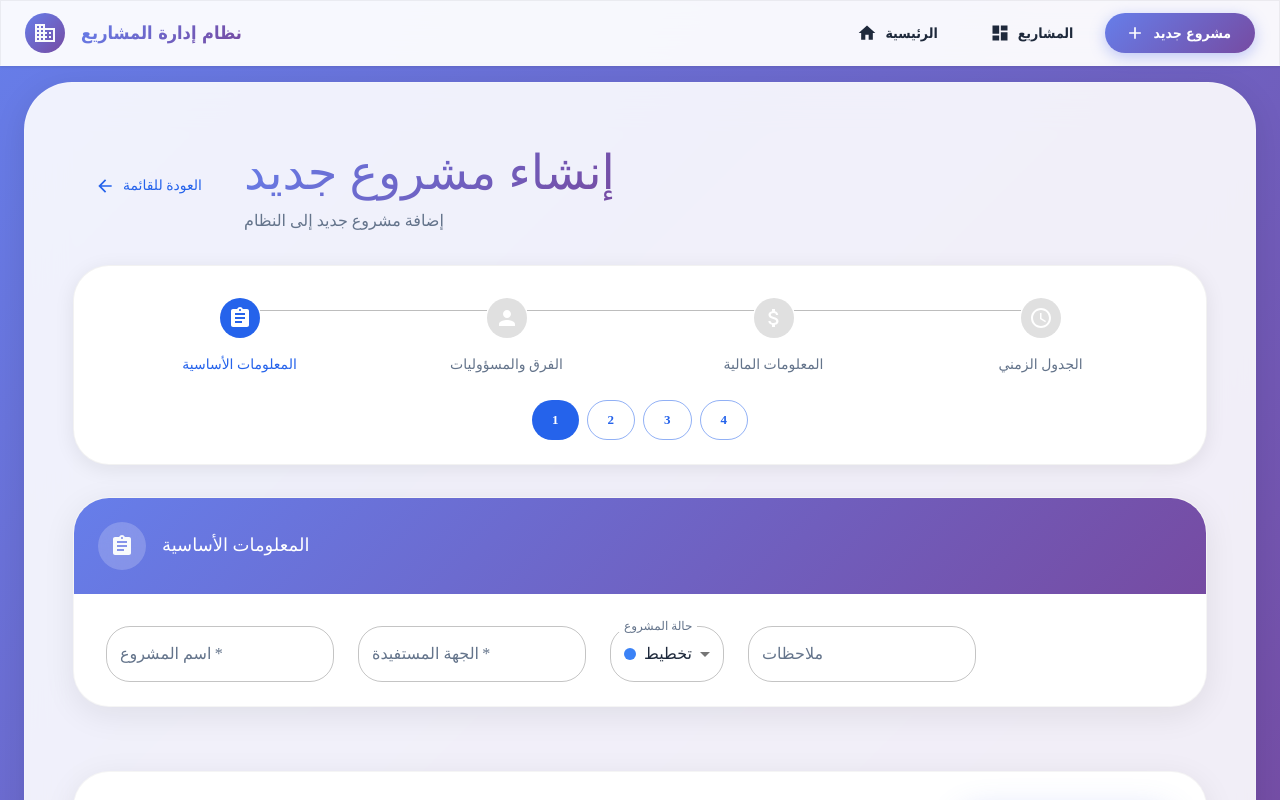
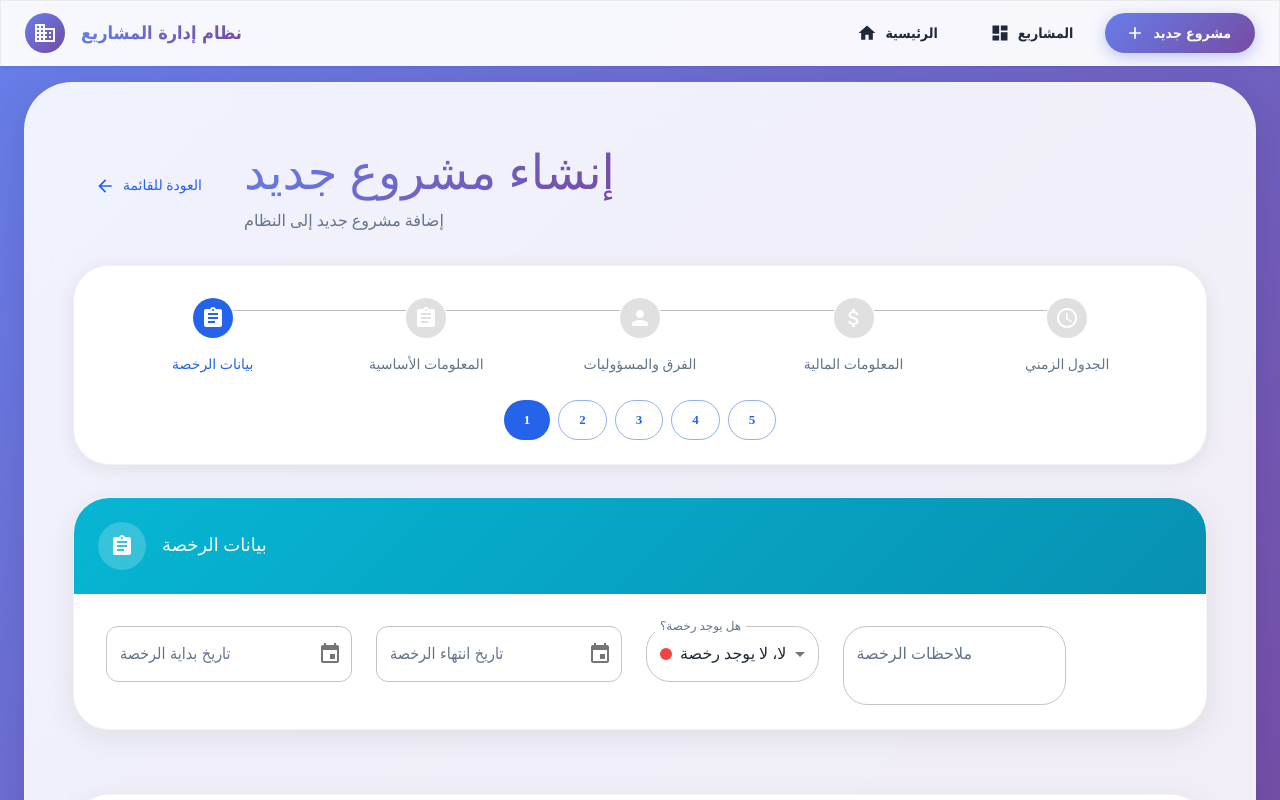
Before and after one commit to abood3y11/Googlesheet, a React (Vite) app: page /projects/new in a window 1280 px wide. Shown: the top 800 px of the page. Built offline with nearby package versions, Linux system fonts and the light colour scheme.

Commit message:
Updated API_ENDPOINTS.md

```diff
--- a/src/pages/ProjectDetails.jsx
+++ b/src/pages/ProjectDetails.jsx
@@ -440,6 +440,54 @@ const ProjectDetails = () => {
 
           {/* Content Grid */}
           <Grid container spacing={3}>
+            {/* License Information */}
+            <Grid item xs={12} lg={6}>
+              <InfoCard
+                title="بيانات الرخصة"
+                icon={<AssignmentIcon />}
+                gradient="linear-gradient(135deg, #06b6d4 0%, #0891b2 100%)"
+              >
+                <Stack spacing={2}>
+                  <DetailItem
+                    label="تاريخ بداية الرخصة"
+                    value={formatDate(project.license_start_date)}
+                    icon={<CalendarIcon fontSize="small" />}
+                  />
+                  <DetailItem
+                    label="تاريخ انتهاء الرخصة"
+                    value={formatDate(project.license_end_date)}
+                    icon={<CalendarIcon fontSize="small" />}
+                  />
+                  <DetailItem
+                    label="حالة الرخصة"
+                    value={
+                      <Box display="flex" alignItems="center" gap={1}>
+                        <Box
+                          sx={{
+                            width: 12,
+                            height: 12,
+                            borderRadius: '50%',
+                            bgcolor: project.has_license ? '#10b981' : '#ef4444'
+                          }}
+                        />
+                        <Typography sx={{ fontFamily: 'Sakkal Majalla' }}>
+                          {project.has_license ? 'يوجد رخصة' : 'لا يوجد رخصة'}
+                        </Typography>
+                      </Box>
+                    }
+                    icon={<InfoIcon fontSize="small" />}
+                  />
+                  {project.license_notes && (
+                    <DetailItem
+                      label="ملاحظات الرخصة"
+                      value={project.license_notes}
+                      icon={<DescriptionIcon fontSize="small" />}
+                    />
+                  )}
+                </Stack>
+              </InfoCard>
+            </Grid>
+
             {/* Basic Information */}
             <Grid item xs={12} lg={6}>
               <InfoCard
--- a/src/pages/ProjectForm.jsx
+++ b/src/pages/ProjectForm.jsx
@@ -46,6 +46,12 @@ const ProjectForm = () => {
   const [activeStep, setActiveStep] = useState(0);
 
   const [formData, setFormData] = useState({
+    // License data
+    license_start_date: null,
+    license_end_date: null,
+    has_license: false,
+    license_notes: '',
+    // Project data
     project_name: '',
     beneficiary_organization: '',
     university_project_manager: '',
@@ -74,6 +80,7 @@ const ProjectForm = () => {
   });
 
   const steps = [
+    { label: 'بيانات الرخصة', icon: <AssignmentIcon /> },
     { label: 'المعلومات الأساسية', icon: <AssignmentIcon /> },
     { label: 'الفرق والمسؤوليات', icon: <PersonIcon /> },
     { label: 'المعلومات المالية', icon: <MoneyIcon /> },
@@ -93,6 +100,8 @@ const ProjectForm = () => {
 
       const formattedProject = { ...project };
       const dateFields = [
+        'license_start_date',
+        'license_end_date',
         'project_authorization_date',
         'charter_preparation_date',
         'project_start_date',
@@ -134,6 +143,8 @@ const ProjectForm = () => {
 
       const submitData = { ...formData };
       const dateFields = [
+        'license_start_date',
+        'license_end_date',
         'project_authorization_date',
         'charter_preparation_date',
         'project_start_date',
@@ -148,6 +159,8 @@ const ProjectForm = () => {
       dateFields.forEach(field => {
         if (submitData[field] && dayjs.isDayjs(submitData[field])) {
           submitData[field] = submitData[field].format('YYYY-MM-DD');
+        } else if (submitData[field] === null || submitData[field] === '') {
+          submitData[field] = null;
         }
       });
 
@@ -460,11 +473,105 @@ const ProjectForm = () => {
 
           {/* Form */}
           <form onSubmit={handleSubmit}>
+            {/* Step 0: License Information */}
+            <FormSection
+              title="بيانات الرخصة"
+              icon={<AssignmentIcon />}
+              step={0}
+              gradient="linear-gradient(135deg, #06b6d4 0%, #0891b2 100%)"
+            >
+              <Grid container spacing={3}>
+                <Grid item xs={12} md={6}>
+                  <DatePicker
+                    label="تاريخ بداية الرخصة"
+                    value={formData.license_start_date}
+                    onChange={(date) => handleInputChange('license_start_date', date)}
+                    renderInput={(params) => (
+                      <TextField
+                        {...params}
+                        fullWidth
+                        sx={fieldStyles}
+                      />
+                    )}
+                  />
+                </Grid>
+
+                <Grid item xs={12} md={6}>
+                  <DatePicker
+                    label="تاريخ انتهاء الرخصة"
+                    value={formData.license_end_date}
+                    onChange={(date) => handleInputChange('license_end_date', date)}
+                    renderInput={(params) => (
+                      <TextField
+                        {...params}
+                        fullWidth
+                        sx={fieldStyles}
+                      />
+                    )}
+                  />
+                </Grid>
+
+                <Grid item xs={12} md={6}>
+                  <FormControl fullWidth sx={fieldStyles}>
+                    <InputLabel>هل يوجد رخصة؟</InputLabel>
+                    <Select
+                      value={formData.has_license}
+                      onChange={(e) => handleInputChange('has_license', e.target.value)}
+                      label="هل يوجد رخصة؟"
+                    >
+                      <MenuItem value={true}>
+                        <Box display="flex" alignItems="center" gap={1}>
+                          <Box
+                            sx={{
+                              width: 12,
+                              height: 12,
+                              borderRadius: '50%',
+                              bgcolor: '#10b981'
+                            }}
+                          />
+                          <Typography sx={{ fontFamily: 'Sakkal Majalla' }}>
+                            نعم، يوجد رخصة
+                          </Typography>
+                        </Box>
+                      </MenuItem>
+                      <MenuItem value={false}>
+                        <Box display="flex" alignItems="center" gap={1}>
+                          <Box
+                            sx={{
+                              width: 12,
+                              height: 12,
+                              borderRadius: '50%',
+                              bgcolor: '#ef4444'
+                            }}
+                          />
+                          <Typography sx={{ fontFamily: 'Sakkal Majalla' }}>
+                            لا، لا يوجد رخصة
+                          </Typography>
+                        </Box>
+                      </MenuItem>
+                    </Select>
+                  </FormControl>
+                </Grid>
+
+                <Grid item xs={12} md={6}>
+                  <TextField
+                    fullWidth
+                    label="ملاحظات الرخصة"
+                    value={formData.license_notes}
+                    onChange={(e) => handleInputChange('license_notes', e.target.value)}
+                    multiline
+                    rows={2}
+                    sx={textAreaStyles}
+                  />
+                </Grid>
+              </Grid>
+            </FormSection>
+
             {/* Step 1: Basic Information */}
             <FormSection
               title="المعلومات الأساسية"
               icon={<AssignmentIcon />}
-              step={0}
+              step={1}
             >
               <Grid container spacing={3}>
                 <Grid item xs={12} md={6}>
@@ -534,7 +641,7 @@ const ProjectForm = () => {
             <FormSection
               title="الفرق والمسؤوليات"
               icon={<PersonIcon />}
-              step={1}
+              step={2}
               gradient="linear-gradient(135deg, #10b981 0%, #059669 100%)"
             >
               <Grid container spacing={3}>
@@ -606,7 +713,7 @@ const ProjectForm = () => {
             <FormSection
               title="المعلومات المالية"
               icon={<MoneyIcon />}
-              step={2}
+              step={3}
               gradient="linear-gradient(135deg, #f59e0b 0%, #d97706 100%)"
             >
               <Grid container spacing={3}>
@@ -663,7 +770,7 @@ const ProjectForm = () => {
             <FormSection
               title="الجدول الزمني"
               icon={<ScheduleIcon />}
-              step={3}
+              step={4}
               gradient="linear-gradient(135deg, #8b5cf6 0%, #7c3aed 100%)"
             >
               <Grid container spacing={3}>
```
Also changed, not shown: 1 other file (tests, documents, lock files or other folders).
